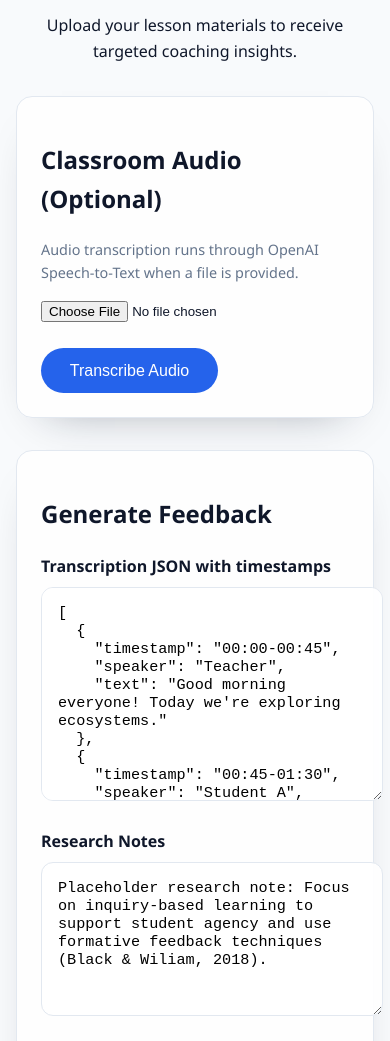
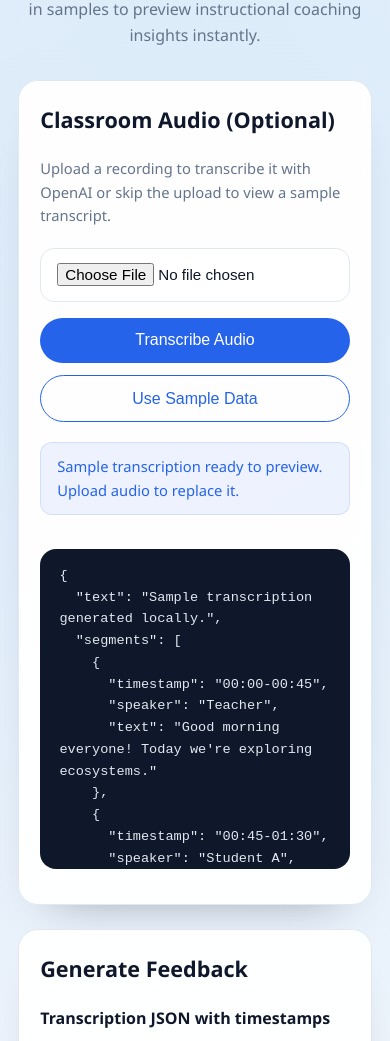
Before and after one commit to kwen1510/TeachRI, a website: page public/index.html in a window 390 px wide. Shown: the part 171-1212 px from the top of the page. Drawn offline with Linux system fonts and the light colour scheme.

Commit message:
Add sample-friendly fallbacks and polish UI

```diff
--- a/public/index.html
+++ b/public/index.html
@@ -10,53 +10,46 @@
   <main class="container">
     <header>
       <h1>TeachRI Lesson Reflection Assistant</h1>
-      <p>Upload your lesson materials to receive targeted coaching insights.</p>
+      <p>Upload lesson artifacts or work with the built-in samples to preview instructional coaching insights instantly.</p>
     </header>
 
+    <div class="card-grid">
       <section class="card">
         <h2>Classroom Audio (Optional)</h2>
-      <p class="hint">Audio transcription runs through OpenAI Speech-to-Text when a file is provided.</p>
+        <p class="hint">Upload a recording to transcribe it with OpenAI or skip the upload to view a sample transcript.</p>
         <form id="transcription-form" enctype="multipart/form-data">
+          <label class="sr-only" for="audio">Classroom audio upload</label>
           <input type="file" id="audio" name="audio" accept="audio/*" />
+          <div class="button-row">
             <button type="submit">Transcribe Audio</button>
+            <button type="button" id="load-sample" class="ghost">Use Sample Data</button>
+          </div>
         </form>
-      <pre id="transcription-result" class="code-block hidden"></pre>
+        <p id="transcription-note" class="status-note hidden" role="status" aria-live="polite"></p>
+        <pre id="transcription-result" class="code-block hidden" aria-live="polite"></pre>
       </section>
 
       <section class="card">
         <h2>Generate Feedback</h2>
         <form id="analysis-form">
           <label for="transcriptionJson">Transcription JSON with timestamps</label>
-        <textarea id="transcriptionJson" name="transcriptionJson" rows="10">[
-  {
-    "timestamp": "00:00-00:45",
-    "speaker": "Teacher",
-    "text": "Good morning everyone! Today we're exploring ecosystems."
-  },
-  {
-    "timestamp": "00:45-01:30",
-    "speaker": "Student A",
-    "text": "An ecosystem is where living and non-living things interact."
-  },
-  {
-    "timestamp": "01:30-02:15",
-    "speaker": "Teacher",
-    "text": "Exactly. Turn to your partner and discuss how humans impact local ecosystems."
-  }
-]</textarea>
+          <textarea id="transcriptionJson" name="transcriptionJson" rows="10"></textarea>
 
           <label for="researchText">Research Notes</label>
-        <textarea id="researchText" name="researchText" rows="6">Placeholder research note: Focus on inquiry-based learning to support student agency and use formative feedback techniques (Black & Wiliam, 2018).</textarea>
+          <textarea id="researchText" name="researchText" rows="6"></textarea>
 
           <label for="lessonPlan">Lesson Plan Overview</label>
-        <textarea id="lessonPlan" name="lessonPlan" rows="6">Lesson Objective: Students will describe how human actions can support or disrupt the balance of local ecosystems.\nPlanned Activities: Warm-up question, mini-lecture, partner discussion, exit ticket reflection.</textarea>
+          <textarea id="lessonPlan" name="lessonPlan" rows="6"></textarea>
 
           <button type="submit">Generate Coaching Feedback</button>
         </form>
-      <section id="feedback" class="card hidden">
+      </section>
+    </div>
+
+    <section id="feedback" class="card hidden feedback-card">
       <h3>Coaching Insights</h3>
+      <p id="feedback-note" class="status-note hidden" role="status" aria-live="polite"></p>
       <article id="feedback-content"></article>
-      </section>
     </section>
   </main>
 
--- a/public/main.js
+++ b/public/main.js
@@ -1,8 +1,79 @@
 const transcriptionForm = document.getElementById('transcription-form');
 const transcriptionResult = document.getElementById('transcription-result');
+const transcriptionNote = document.getElementById('transcription-note');
+const loadSampleButton = document.getElementById('load-sample');
 const analysisForm = document.getElementById('analysis-form');
 const feedbackSection = document.getElementById('feedback');
 const feedbackContent = document.getElementById('feedback-content');
+const feedbackNote = document.getElementById('feedback-note');
+
+const SAMPLE_SEGMENTS = [
+  {
+    timestamp: '00:00-00:45',
+    speaker: 'Teacher',
+    text: "Good morning everyone! Today we're exploring ecosystems."
+  },
+  {
+    timestamp: '00:45-01:30',
+    speaker: 'Student A',
+    text: 'An ecosystem is where living and non-living things interact.'
+  },
+  {
+    timestamp: '01:30-02:15',
+    speaker: 'Teacher',
+    text: 'Exactly. Turn to your partner and discuss how humans impact local ecosystems.'
+  }
+];
+
+const SAMPLE_TRANSCRIPTION = {
+  text: 'Sample transcription generated locally.',
+  segments: SAMPLE_SEGMENTS
+};
+
+const SAMPLE_RESEARCH = 'Focus on inquiry-based learning to support student agency and embed formative feedback checkpoints (Black & Wiliam, 2018).';
+
+const SAMPLE_LESSON_PLAN = 'Lesson Objective: Students will describe how human actions can support or disrupt the balance of local ecosystems.\nPlanned Activities: Warm-up question, mini-lesson, partner discussion, exit ticket reflection.';
+
+const SAMPLE_FEEDBACK = `Lesson strengths\n- Students engaged in collaborative dialogue and used academic vocabulary to describe ecosystems.\n- The lesson objective was revisited throughout the discussion which kept learners focused.\n\nSuggestions\n- Include a quick formative check (thumbs up/down or digital poll) to capture every student voice.\n- Provide a sentence stem or graphic organizer to support learners who need structure in partner discussions.\n\nNext steps\n1. Capture student ideas on an anchor chart to revisit next class.\n2. Ask students to connect their discussion to a real-world action they can take this week.`;
+
+function showNote(element, message) {
+  if (!element) return;
+  if (message) {
+    element.textContent = message;
+    element.classList.remove('hidden');
+  } else {
+    element.textContent = '';
+    element.classList.add('hidden');
+  }
+}
+
+function renderTranscription(transcription, note) {
+  if (!transcriptionResult) return;
+  const serialised = typeof transcription === 'string'
+    ? transcription
+    : JSON.stringify(transcription, null, 2);
+  transcriptionResult.textContent = serialised;
+  transcriptionResult.classList.remove('hidden');
+  showNote(transcriptionNote, note);
+}
+
+function populateSampleForm() {
+  if (!analysisForm) return;
+  analysisForm.transcriptionJson.value = JSON.stringify(SAMPLE_SEGMENTS, null, 2);
+  analysisForm.researchText.value = SAMPLE_RESEARCH;
+  analysisForm.lessonPlan.value = SAMPLE_LESSON_PLAN;
+}
+
+function renderFeedback(feedback, note) {
+  if (!feedbackSection || !feedbackContent) return;
+  const formatted = (feedback || '')
+    .split('\n')
+    .map((paragraph) => paragraph.trim())
+    .filter(Boolean);
+  feedbackContent.innerHTML = formatted.map((paragraph) => `<p>${paragraph}</p>`).join('');
+  feedbackSection.classList.remove('hidden');
+  showNote(feedbackNote, note);
+}
 
 function setButtonState(button, loading, defaultLabel) {
   if (!button) return;
@@ -15,14 +86,10 @@ async function handleTranscription(event) {
   const submitButton = transcriptionForm.querySelector('button[type="submit"]');
   const audioInput = document.getElementById('audio');
 
-  if (!audioInput.files?.length) {
-    transcriptionResult.textContent = 'Please choose an audio file before submitting.';
-    transcriptionResult.classList.remove('hidden');
-    return;
+  const formData = new FormData();
+  if (audioInput.files?.length) {
+    formData.append('audio', audioInput.files[0]);
   }
-
-  const formData = new FormData();
-  formData.append('audio', audioInput.files[0]);
 
   setButtonState(submitButton, true, 'Transcribe Audio');
   transcriptionResult.classList.add('hidden');
@@ -39,12 +106,11 @@ async function handleTranscription(event) {
       throw new Error(payload.error || 'Unable to transcribe audio.');
     }
 
-    transcriptionResult.textContent = JSON.stringify(payload.transcription, null, 2);
-    transcriptionResult.classList.remove('hidden');
-    document.getElementById('transcriptionJson').value = JSON.stringify(payload.transcription, null, 2);
+    renderTranscription(payload.transcription, payload.note);
+    const serialisedSegments = payload.transcription?.segments || payload.transcription;
+    analysisForm.transcriptionJson.value = JSON.stringify(serialisedSegments, null, 2);
   } catch (error) {
-    transcriptionResult.textContent = error.message;
-    transcriptionResult.classList.remove('hidden');
+    renderTranscription(error.message, 'There was an issue transcribing audio. Showing the error message below.');
   } finally {
     setButtonState(submitButton, false, 'Transcribe Audio');
   }
@@ -56,6 +122,7 @@ async function handleAnalysis(event) {
   setButtonState(submitButton, true, 'Generate Coaching Feedback');
   feedbackSection.classList.add('hidden');
   feedbackContent.innerHTML = '';
+  showNote(feedbackNote, '');
 
   const payload = {
     transcriptionJson: analysisForm.transcriptionJson.value.trim(),
@@ -76,13 +143,9 @@ async function handleAnalysis(event) {
       throw new Error(data.error || 'Failed to generate coaching insights.');
     }
 
-    const formatted = (data.feedback || '').split('\n').map((paragraph) => paragraph.trim()).filter(Boolean);
-
-    feedbackContent.innerHTML = formatted.map((paragraph) => `<p>${paragraph}</p>`).join('');
-    feedbackSection.classList.remove('hidden');
+    renderFeedback(data.feedback, data.note);
   } catch (error) {
-    feedbackContent.innerHTML = `<p>${error.message}</p>`;
-    feedbackSection.classList.remove('hidden');
+    renderFeedback(error.message, 'There was an issue generating insights. Showing the error message below.');
   } finally {
     setButtonState(submitButton, false, 'Generate Coaching Feedback');
   }
@@ -95,3 +158,15 @@ if (transcriptionForm) {
 if (analysisForm) {
   analysisForm.addEventListener('submit', handleAnalysis);
 }
+
+if (loadSampleButton) {
+  loadSampleButton.addEventListener('click', () => {
+    renderTranscription(SAMPLE_TRANSCRIPTION, 'Sample transcription loaded.');
+    populateSampleForm();
+    renderFeedback(SAMPLE_FEEDBACK, 'Sample feedback loaded. Submit the form to request fresh insights.');
+  });
+}
+
+populateSampleForm();
+renderTranscription(SAMPLE_TRANSCRIPTION, 'Sample transcription ready to preview. Upload audio to replace it.');
+renderFeedback(SAMPLE_FEEDBACK, 'Sample feedback ready to preview. Submit the form to request fresh insights.');
--- a/public/styles.css
+++ b/public/styles.css
@@ -3,81 +3,128 @@
   font-family: 'Segoe UI', Tahoma, Geneva, Verdana, sans-serif;
   line-height: 1.6;
   --accent: #2563eb;
+  --accent-soft: rgba(37, 99, 235, 0.14);
   --bg: #f8fafc;
-  --card: #ffffffd9;
+  --card: rgba(255, 255, 255, 0.95);
   --border: #e2e8f0;
   --text: #0f172a;
+  --muted: #64748b;
+}
+
+*,
+*::before,
+*::after {
+  box-sizing: border-box;
 }
 
 body {
   margin: 0;
-  background: var(--bg);
+  min-height: 100vh;
+  background: radial-gradient(circle at 20% 20%, rgba(37, 99, 235, 0.08), transparent 55%),
+    radial-gradient(circle at 80% 0%, rgba(14, 165, 233, 0.08), transparent 60%),
+    var(--bg);
   color: var(--text);
 }
 
 .container {
-  max-width: 960px;
+  max-width: 1080px;
   margin: 0 auto;
-  padding: 2rem 1rem 4rem;
+  padding: 2.5rem 1.5rem 4rem;
+  display: flex;
+  flex-direction: column;
+  gap: 2rem;
 }
 
 header {
   text-align: center;
-  margin-bottom: 2rem;
+  display: grid;
+  gap: 0.75rem;
 }
 
 header h1 {
-  margin-bottom: 0.5rem;
-  font-size: 2.2rem;
+  margin: 0;
+  font-size: clamp(2rem, 2.8vw + 1.2rem, 3rem);
+  letter-spacing: -0.02em;
+}
+
+header p {
+  margin: 0 auto;
+  max-width: 42rem;
+  color: var(--muted);
+}
+
+.card-grid {
+  display: grid;
+  grid-template-columns: repeat(auto-fit, minmax(280px, 1fr));
+  gap: 1.5rem;
 }
 
 .card {
   background: var(--card);
   border: 1px solid var(--border);
-  border-radius: 16px;
-  padding: 1.5rem;
-  margin-bottom: 2rem;
-  box-shadow: 0 20px 45px -30px rgba(15, 23, 42, 0.4);
+  border-radius: 20px;
+  padding: 1.75rem;
+  display: flex;
+  flex-direction: column;
+  gap: 1.25rem;
+  box-shadow: 0 25px 45px -35px rgba(15, 23, 42, 0.45);
+  backdrop-filter: blur(6px);
+}
+
+.card h2,
+.card h3 {
+  margin: 0;
+  font-size: 1.35rem;
+}
+
+form {
+  display: flex;
+  flex-direction: column;
+  gap: 1rem;
 }
 
 label {
-  display: block;
   font-weight: 600;
-  margin-top: 1.25rem;
-  margin-bottom: 0.5rem;
+  color: var(--text);
+}
+
+textarea,
+input[type='file'] {
+  width: 100%;
+  border-radius: 14px;
+  border: 1px solid var(--border);
+  padding: 0.9rem 1rem;
+  font-size: 0.95rem;
+  background: rgba(255, 255, 255, 0.96);
+  transition: border-color 0.2s ease, box-shadow 0.2s ease;
 }
 
 textarea {
-  width: 100%;
-  border-radius: 12px;
-  border: 1px solid var(--border);
-  padding: 1rem;
-  font-size: 0.95rem;
   resize: vertical;
   min-height: 120px;
-  background: rgba(255, 255, 255, 0.92);
 }
 
-textarea:focus {
-  outline: 2px solid var(--accent);
-  box-shadow: 0 0 0 3px rgba(37, 99, 235, 0.2);
+textarea:focus,
+input[type='file']:focus {
+  outline: none;
+  border-color: var(--accent);
+  box-shadow: 0 0 0 3px var(--accent-soft);
 }
 
 button {
-  margin-top: 1.5rem;
   background: var(--accent);
   color: white;
   border: none;
-  padding: 0.85rem 1.8rem;
+  padding: 0.85rem 1.9rem;
   border-radius: 999px;
   font-size: 1rem;
   cursor: pointer;
-  transition: transform 0.15s ease, box-shadow 0.15s ease;
+  transition: transform 0.15s ease, box-shadow 0.15s ease, background 0.2s ease;
 }
 
 button:hover {
   transform: translateY(-1px);
-  box-shadow: 0 12px 30px -18px rgba(37, 99, 235, 0.8);
+  box-shadow: 0 14px 30px -18px rgba(37, 99, 235, 0.9);
 }
 
 button:disabled {
@@ -86,24 +133,93 @@ button:disabled {
   box-shadow: none;
 }
 
+.ghost {
+  background: transparent;
+  color: var(--accent);
+  border: 1px solid var(--accent);
+  box-shadow: none;
+}
+
+.ghost:hover {
+  background: var(--accent-soft);
+  transform: none;
+}
+
+.button-row {
+  display: flex;
+  flex-wrap: wrap;
+  gap: 0.75rem;
+}
+
 .code-block {
   background: #0f172a;
   color: #e2e8f0;
-  padding: 1rem;
-  border-radius: 12px;
-  overflow-x: auto;
+  padding: 1rem 1.2rem;
+  border-radius: 16px;
   font-size: 0.85rem;
+  white-space: pre-wrap;
+  word-break: break-word;
+  max-height: 320px;
+  overflow-y: auto;
 }
 
 .hint {
-  color: #64748b;
-  font-size: 0.9rem;
+  color: var(--muted);
+  font-size: 0.92rem;
+  margin: 0;
 }
 
 .hidden {
-  display: none;
+  display: none !important;
+}
+
+.status-note {
+  margin: 0;
+  padding: 0.75rem 1rem;
+  border-radius: 12px;
+  background: rgba(37, 99, 235, 0.08);
+  border: 1px solid rgba(37, 99, 235, 0.14);
+  color: var(--accent);
+  font-size: 0.92rem;
+}
+
+#feedback-content {
+  display: grid;
+  gap: 0.9rem;
 }
 
 #feedback-content p {
-  margin-top: 0;
+  margin: 0;
 }
+
+.sr-only {
+  position: absolute;
+  width: 1px;
+  height: 1px;
+  padding: 0;
+  margin: -1px;
+  overflow: hidden;
+  clip: rect(0, 0, 0, 0);
+  white-space: nowrap;
+  border: 0;
+}
+
+@media (max-width: 720px) {
+  .container {
+    padding: 1.75rem 1.1rem 3rem;
+  }
+
+  .card {
+    padding: 1.35rem;
+  }
+
+  .button-row {
+    flex-direction: column;
+    align-items: stretch;
+  }
+
+  .ghost,
+  button {
+    width: 100%;
+  }
+}
```
Also changed, not shown: server.js (+67 -14 lines), README.md. Lines whose indentation alone changed are shown as unchanged.
